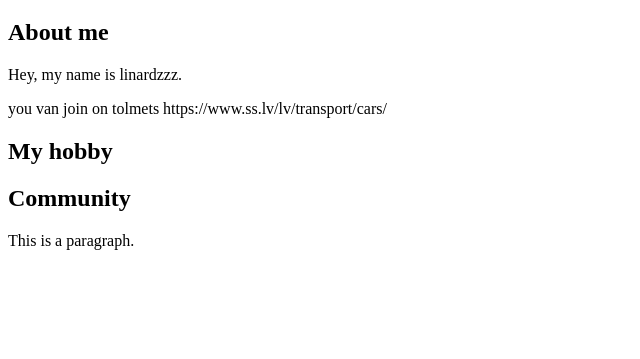
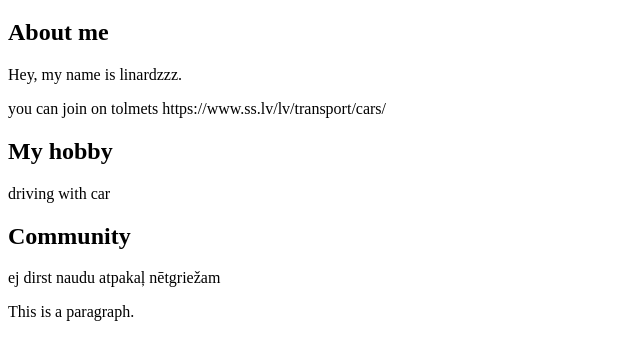
Before and after one commit to linardzzz/my-second-webpage, a plain HTML site: page index.html in a window 1280 px wide. Shown: the part 61-420 px from the top of the page, without its empty margins (0-640 px from the left). Drawn offline with Linux system fonts and the light colour scheme.

Commit message:
Update index.html

```diff
--- a/index.html
+++ b/index.html
@@ -5,11 +5,11 @@
 <h1>Welcome to my hobby website</h1>
   <h2>About me</h2>
   <p>Hey, my name is linardzzz.</p>
-  <p> you van join on tolmets https://www.ss.lv/lv/transport/cars/</p>
+  <p> you can join on tolmets https://www.ss.lv/lv/transport/cars/</p>
   <h2>My hobby</h2>
-
+  <p> driving with car </p>
   <h2>Community</h2>
-
+  <p>ej dirst naudu atpakaļ nētgriežam</P>
 <p>This is a paragraph.</p>
 
 </body>
```
